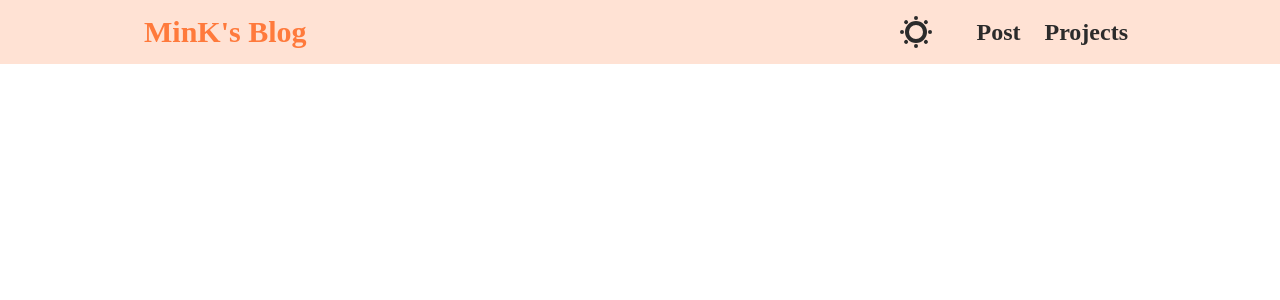
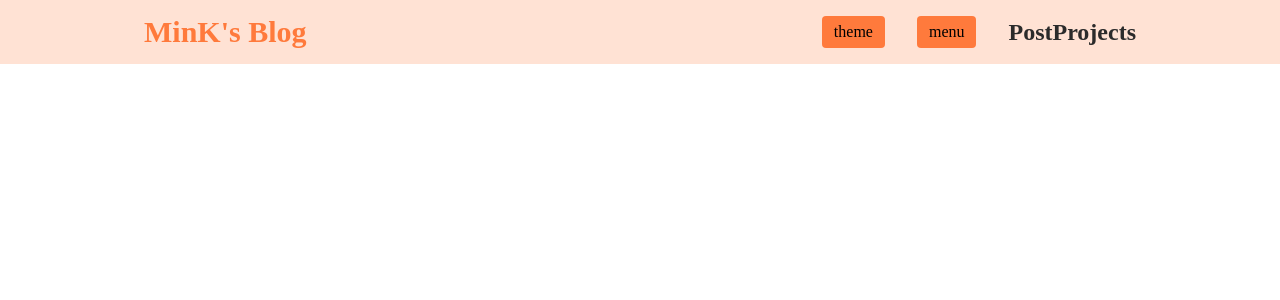
Before and after one commit to yeoheung00/blog, a Next.js app: page / in a window 1280 px wide. Shown: the top 300 px of the page. Built offline with nearby package versions, Linux system fonts and the light colour scheme; a web font is replaced by a local one.

Commit message:
dark test

```diff
--- a/app/layout.tsx
+++ b/app/layout.tsx
@@ -2,6 +2,8 @@ import type { Metadata } from 'next'
 import { Inter } from 'next/font/google'
 import './globals.css'
 import Header from '@/components/header'
+import { cookies } from 'next/headers'
+import { RequestCookie } from 'next/dist/compiled/@edge-runtime/cookies'
 
 const inter = Inter({ subsets: ['latin'] })
 
@@ -15,6 +17,7 @@ export default function RootLayout({
 }: {
   children: React.ReactNode
 }) {
+
   const themeInitializerScript = `(function() {
     ${setInitialColorMode.toString()}
     setInitialColorMode();
@@ -25,8 +28,9 @@ export default function RootLayout({
   function setInitialColorMode() {
     function getInitialColorMode() {
       // 로컬스토리지에서 'theme' 값 가져오기
-      const persistedPreferenceMode = window.localStorage.getItem("mink-theme");
-      const hasPersistedPreference = typeof persistedPreferenceMode === "string";
+      const persistedPreferenceMode = window.localStorage.getItem("theme");
+      const hasPersistedPreference =
+        typeof persistedPreferenceMode === "string";
 
       if (hasPersistedPreference) {
         return persistedPreferenceMode;
@@ -51,6 +55,8 @@ export default function RootLayout({
     if (currentColorMode === "dark")
       document.body.setAttribute("data-theme", "dark");
   }
+
+
   return (
     <html lang="kr">
       <body className={inter.className}>
--- a/components/header.tsx
+++ b/components/header.tsx
@@ -1,10 +1,10 @@
 'use client'
 
 import Link from "next/link"
-import { useEffect, useState } from "react";
-import styles from './header.module.css'
+import { useEffect, useState, MouseEvent } from "react";
 
 export default function Header() {
+
     const [darkTheme, setDarkTheme] = useState<boolean | undefined>(undefined);
 
     const handleToggle = () => {
@@ -15,15 +15,12 @@ export default function Header() {
         if (darkTheme !== undefined) {
             if (darkTheme) {
                 document.body.setAttribute("data-theme", "dark");
-                window.localStorage.setItem("mink-theme", "dark");
+                window.localStorage.setItem("theme", "dark");
             } else {
                 document.body.removeAttribute("data-theme");
-                window.localStorage.setItem("mink-theme", "light");
+                window.localStorage.setItem("theme", "light");
             }
         }
-        window.addEventListener("resize", () => {
-            setIsOpen(false);
-        });
     }, [darkTheme]);
 
     useEffect(() => {
@@ -45,9 +42,9 @@ export default function Header() {
             <div className="h-16 max-w-5xl mx-auto flex justify-between items-center px-4">
                 <Link className="text-3xl font-black text-[var(--color-primary-accent)]" href='/'>MinK&apos;s Blog</Link>
                 <div className="flex gap-x-8 items-center">
-                    <button className={styles.theme} onClick={handleToggle}></button>
-                    <button className={styles.opener} onClick={handlerMenuToggle}></button>
-                    <div className={`${styles.nav} ${isOpen ? styles.active : null}`}>
+                    <button onClick={handleToggle}>theme</button>
+                    <button onClick={handlerMenuToggle}>menu</button>
+                    <div >
                         <Link className="font-bold text-[var(--color-paragraph)] text-2xl" href='/posts' onClick={handlerMenuClose}>Post</Link>
                         <Link className="font-bold text-[var(--color-paragraph)] text-2xl" href='/projects' onClick={handlerMenuClose}>Projects</Link>
                     </div>
```
